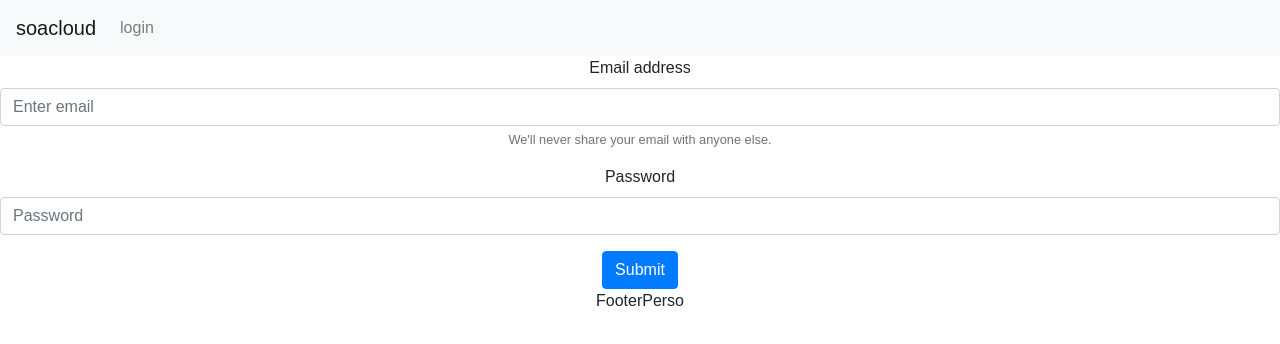
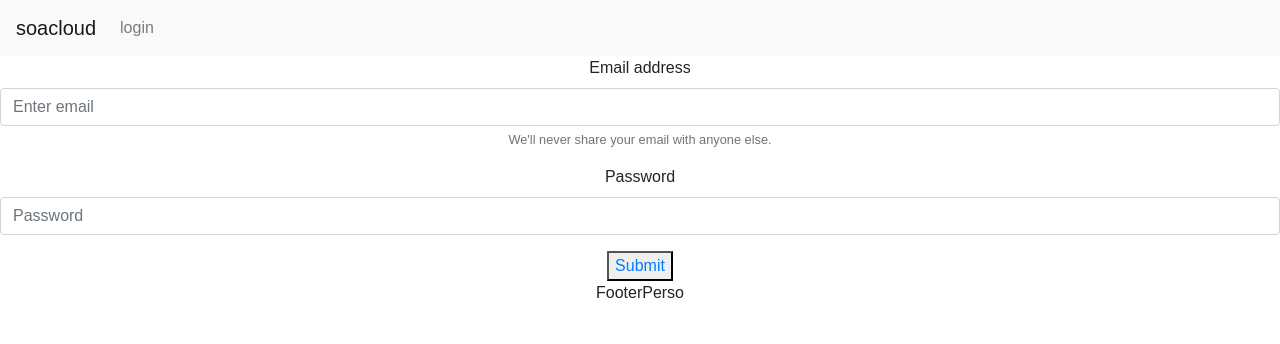
Before and after one commit to savadogoMahama/cloud2020library, a React (Create React App) app: page /login in a window 1280 px wide. Shown: the top 344 px of the page. Built offline with nearby package versions, Linux system fonts and the light colour scheme.

Commit message:
admin area

```diff
--- a/src/App.js
+++ b/src/App.js
@@ -6,6 +6,7 @@ import BodyPerso from "./components/BodyPerso";
 import FooterPerso from "./components/FooterPerso";
 import { BrowserRouter as Router, Switch, Route } from "react-router-dom";
 import Login from "./components/Login";
+import Admin from "./components/Admin";
 
 export default function App() {
   return (
@@ -15,6 +16,9 @@ export default function App() {
         <Switch>
           <Route path="/login">
             <Login />
+          </Route>
+          <Route path="/admin">
+            <Admin />
           </Route>
           <Route path="/">
             <BodyPerso />
--- /dev/null
+++ b/src/components/Admin.js
@@ -0,0 +1,4 @@
+import React from "react";
+export default function Admin() {
+  return <div>Admin</div>;
+}
--- a/src/components/Login.js
+++ b/src/components/Login.js
@@ -1,4 +1,5 @@
 import React from "react";
+import { Link } from "react-router-dom";
 export default function Login() {
   return (
     <form>
@@ -25,8 +26,8 @@ export default function Login() {
         />
       </div>
 
-      <button type="submit" className="btn btn-primary">
-        Submit
+      <button type="submit" className="">
+        <Link to="/admin"> Submit</Link>
       </button>
     </form>
   );
--- /dev/null
+++ b/src/components/Student.js
@@ -0,0 +1,4 @@
+import React from "react";
+export default function FooterPerso() {
+  return <div>FooterPerso</div>;
+}
```
